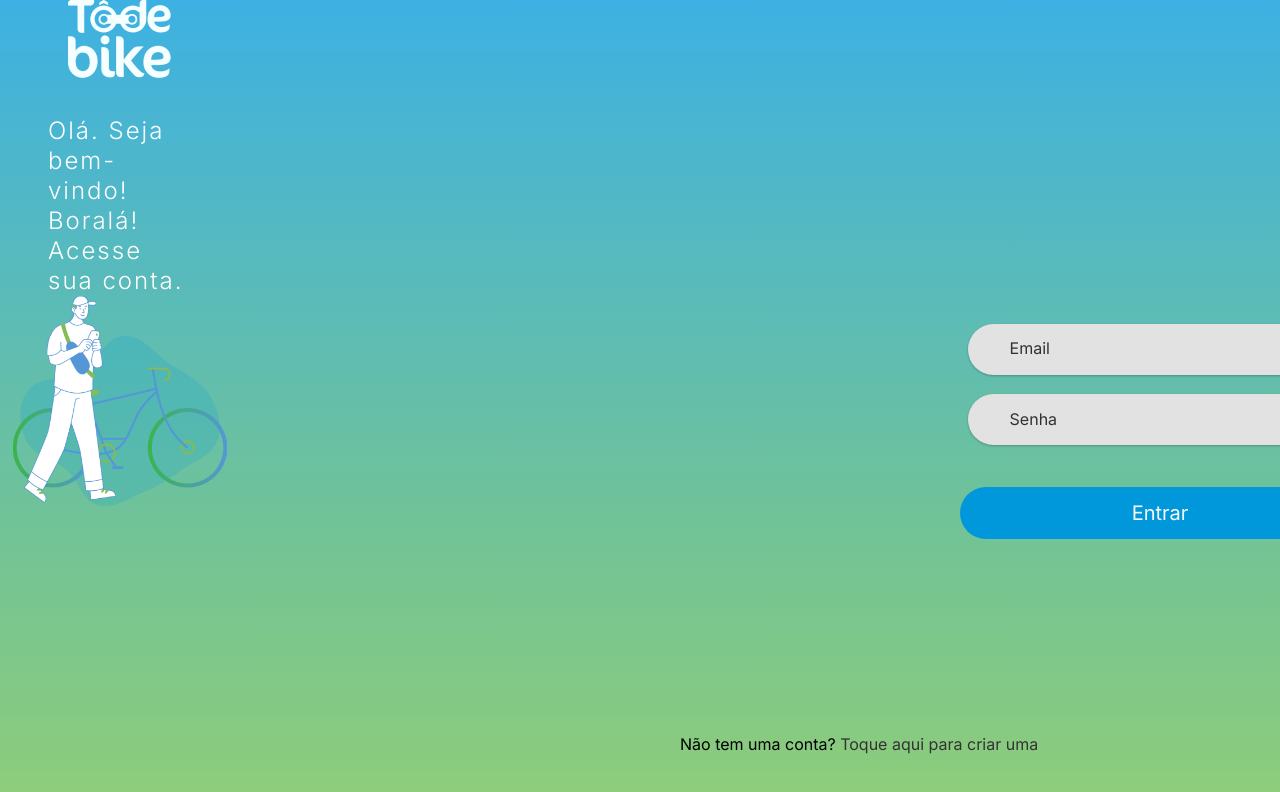
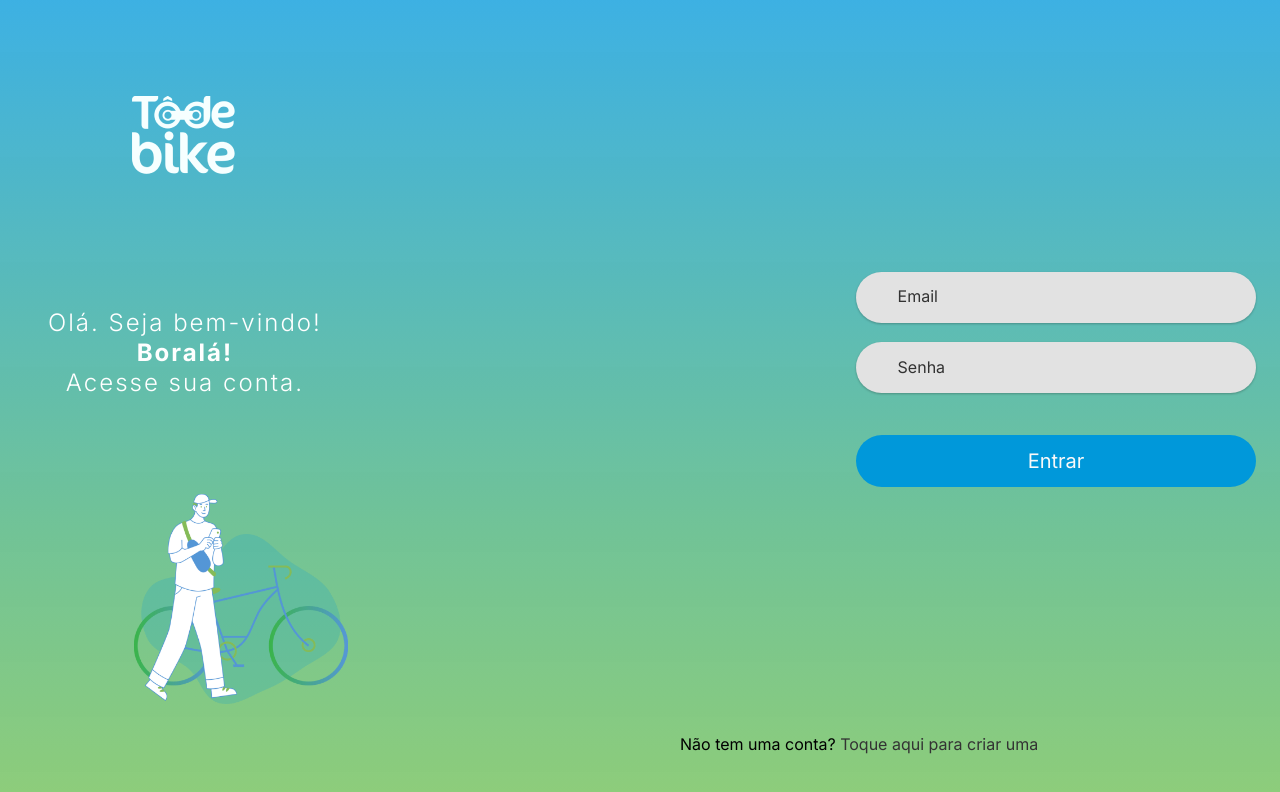
Before and after one commit to isadorabitt/Sistemas-para-Internet-To-de-bike-2, a React (Create React App) app in the folder bike-landing/: page /login in a window 1280 px wide. Shown: the top 792 px of the page. Built offline with nearby package versions, Linux system fonts and the light colour scheme.

Commit message:
tela login

```diff
--- a/bike-landing/src/components/Form/CSSModule/input.module.css
+++ b/bike-landing/src/components/Form/CSSModule/input.module.css
@@ -2,7 +2,7 @@
 
 .input{
     background-color: #E2E2E2;
-    width: 60%;
+    width: 25rem;
     height: 20px;
     margin: 0.6rem 0;
     filter: drop-shadow(0px 1px 1px rgba(0, 0, 0, 0.25));
--- a/bike-landing/src/components/Form/CSSModule/registerForm.module.css
+++ b/bike-landing/src/components/Form/CSSModule/registerForm.module.css
@@ -10,8 +10,6 @@
 
 
 }
-
-
 
 .left{
     background: linear-gradient(
@@ -72,9 +70,6 @@
 
 }
 
-.regButton {
-    position: fixed;
-}
 
 /* login */
 
@@ -87,15 +82,15 @@
         );
     box-shadow: 1px 2px 4px rgba(0, 0, 0, 0.22);
     position: fixed;
-    width: 100vw;
+    width: 86rem;
     height: 100vh;
+    display: flex;
+    justify-content: space-between;
+
 }
 
 .loginMain form {
 
-    margin-left: 105vh;
-    position: unset;
-    margin-top: -15vw;
 }
 
 .loginMain form button {
@@ -107,6 +102,7 @@
     height: 210.06px;
     left: 557px;
     top: 485px;
+    margin-left: 7rem;
 }
 
 .loginText {
@@ -118,13 +114,16 @@
     letter-spacing: 2px;
     line-height: 30px;
     font-weight: lighter;
+    display: flex;
+    flex-direction: column;
 }
 
 .leftSection {
     display: flex;
+    justify-content: space-evenly;
     flex-direction: column;
     align-items: center;
-    margin-right: 130vh;
+    text-align: center;
 
 }
 
@@ -151,8 +150,9 @@
 
     .form p {
         display: block;
+        margin-bottom: 2rem;
         text-align: center;
-        font-size: 19px;
+        font-size: 16px;
         font-family: 'Inter';
         font-style: normal;
         color: #F4F0F0;
@@ -160,12 +160,35 @@
 
     .form {
         margin: 0 auto;
+
     }
+
+
 
     .registerPhrase {
         color: #FFF;
+        font-size: 30px;
     }
+
+    .regButton {
+        margin-top: 3rem;
+    }
+
 
   }
 
   /* media queries tela de login */
+
+  @media screen and (max-width: 768px) {
+    .loginText {
+        display: none;
+    }
+
+    .imagem {
+        display: none;
+    }
+
+    .leftSection img {
+        top: 0;
+    }
+  }
--- a/bike-landing/src/components/Form/LoginForm.js
+++ b/bike-landing/src/components/Form/LoginForm.js
@@ -41,15 +41,14 @@ export const LoginForm = () => {
             <div className={registerForm.leftSection}>
                 <img src={logo} alt="logo" />
 
-                <div className={registerForm.loginText}>
-                    <p>Olá. Seja bem-vindo!</p>
-                    <p>Boralá!</p>
-                    <p>Acesse sua conta.</p>
-                </div>
+                    <p className={registerForm.loginText}>
+                        Olá. Seja bem-vindo!<b>Boralá!</b>Acesse sua conta.
+                    </p>
 
                 <img className={registerForm.imagem}src={decoration} alt="garoto de bike" />
+            </div>
 
-            </div>
+
 
             <form className={registerForm.form}>
                 <Input
--- a/bike-landing/src/components/Form/RegisterForm.js
+++ b/bike-landing/src/components/Form/RegisterForm.js
@@ -74,7 +74,7 @@ export const RegisterForm = () => {
                 <Input type="tel" placeholder="Telefone"/>
                 <Input type="date" placeholder="Data de nascimento"/>
 
-                <Button className={RegisterForm.regButton} onClick={handleRegister} primary="false" round="true">Criar Conta</Button>
+                <Button className={registerForm.regButton} onClick={handleRegister} primary="false" round="true">Criar Conta</Button>
                 <label>{error}</label>
             </form>
         </main>
```
